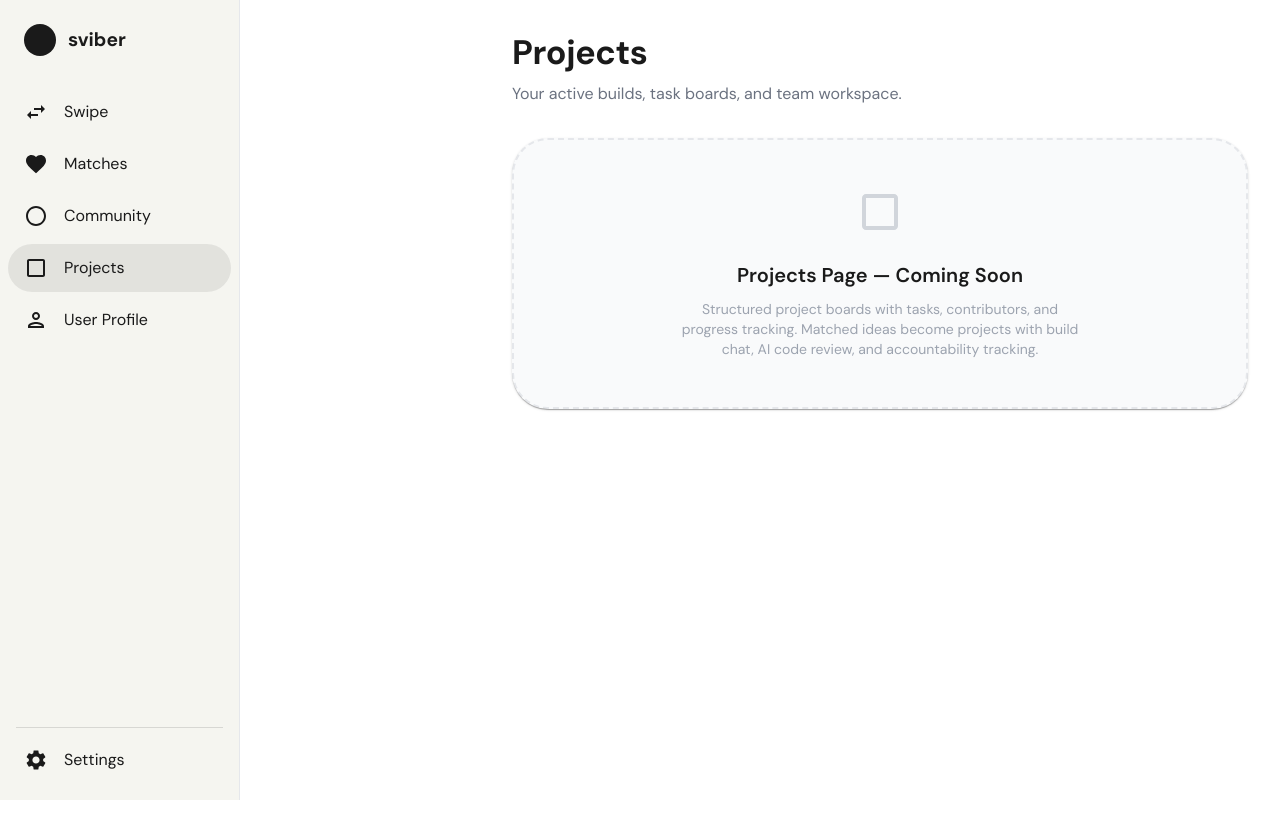
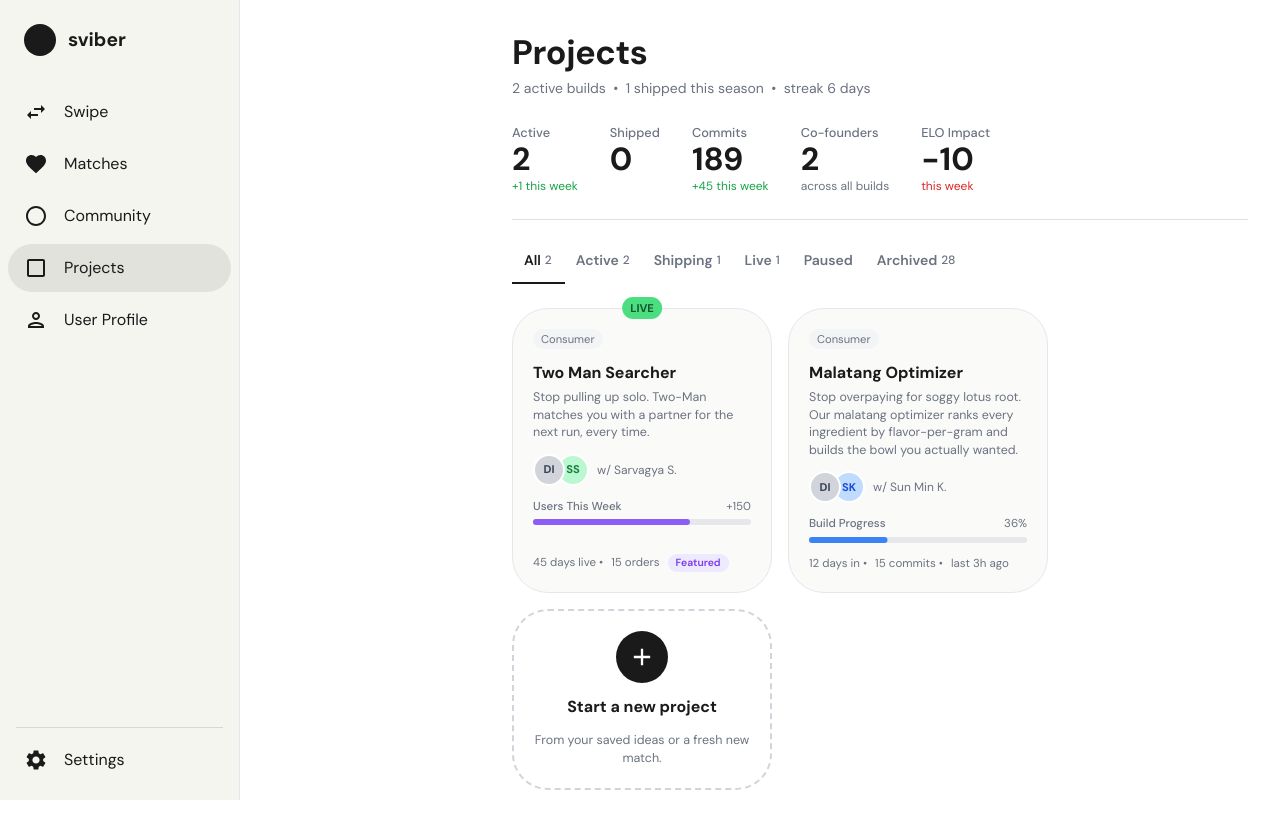
Before and after one commit to som1shi/sviber, a React (Vite) app in the folder client/: page /app/projects in a window 1280 px wide. Before the commit the page ends 800 px from the top, so only its background shows below. Built offline with nearby package versions, Linux system fonts and the light colour scheme; no server answers.

Commit message:
implement projects page frontend

```diff
--- a/client/src/pages/ProjectsPage.jsx
+++ b/client/src/pages/ProjectsPage.jsx
@@ -1,32 +1,300 @@
-import { Box, Typography, Paper } from '@mui/material';
-import { CheckBoxOutlineBlank as CheckBoxOutlineBlankIcon } from '@mui/icons-material';
+import { useState } from 'react';
+import {
+  Box,
+  Typography,
+  Tabs,
+  Tab,
+  Paper,
+  Avatar,
+  AvatarGroup,
+  Chip,
+  LinearProgress,
+  Divider,
+} from '@mui/material';
+import AddIcon from '@mui/icons-material/Add';
+
+const stats = [
+  { label: 'Active', value: 2, sub: '+1 this week', subColor: '#16a34a' },
+  { label: 'Shipped', value: 0, sub: null },
+  { label: 'Commits', value: 189, sub: '+45 this week', subColor: '#16a34a' },
+  { label: 'Co-founders', value: 2, sub: 'across all builds', subColor: '#6b7280' },
+  { label: 'ELO Impact', value: '-10', sub: 'this week', subColor: '#dc2626' },
+];
+
+const tabs = ['All', 'Active', 'Shipping', 'Live', 'Paused', 'Archived'];
+const tabCounts = { All: 2, Active: 2, Shipping: 1, Live: 1, Archived: 28 };
+
+const projects = [
+  {
+    id: 1,
+    tag: 'Consumer',
+    title: 'Two Man Searcher',
+    description: 'Stop pulling up solo. Two-Man matches you with a partner for the next run, every time.',
+    avatars: ['DI', 'SS'],
+    cofounder: 'Sarvagya S.',
+    live: true,
+    metric: { label: 'Users This Week', value: 72, suffix: '+150' },
+    footer: ['45 days live', '15 orders'],
+    featured: true,
+  },
+  {
+    id: 2,
+    tag: 'Consumer',
+    title: 'Malatang Optimizer',
+    description: 'Stop overpaying for soggy lotus root. Our malatang optimizer ranks every ingredient by flavor-per-gram and builds the bowl you actually wanted.',
+    avatars: ['DI', 'SK'],
+    cofounder: 'Sun Min K.',
+    live: false,
+    metric: { label: 'Build Progress', value: 36, suffix: '36%' },
+    footer: ['12 days in', '15 commits', 'last 3h ago'],
+    featured: false,
+  },
+];
+
+const avatarColors = {
+  DI: { bg: '#d1d5db', fg: '#374151' },
+  SS: { bg: '#bbf7d0', fg: '#15803d' },
+  SK: { bg: '#bfdbfe', fg: '#1d4ed8' },
+};
 
 export default function ProjectsPage() {
+  const [activeTab, setActiveTab] = useState(0);
+
   return (
     <Box>
-      <Typography variant="h4" sx={{ fontWeight: 700, mb: 1 }}>
+      {/* Header */}
+      <Typography variant="h4" sx={{ fontWeight: 700, mb: 0.5 }}>
         Projects
       </Typography>
-      <Typography sx={{ color: '#6b7280', mb: 4 }}>
-        Your active builds, task boards, and team workspace.
+      <Typography sx={{ color: '#6b7280', fontSize: '0.875rem', mb: 3 }}>
+        2 active builds &nbsp;•&nbsp; 1 shipped this season &nbsp;•&nbsp; streak 6 days
       </Typography>
-      <Paper
+
+      {/* Stats row */}
+      <Box sx={{ display: 'flex', gap: 4, mb: 3 }}>
+        {stats.map((stat) => (
+          <Box key={stat.label}>
+            <Typography sx={{ fontSize: '0.8rem', color: '#6b7280', fontWeight: 500 }}>
+              {stat.label}
+            </Typography>
+            <Typography sx={{ fontSize: '2rem', fontWeight: 700, lineHeight: 1.1 }}>
+              {stat.value}
+            </Typography>
+            {stat.sub && (
+              <Typography sx={{ fontSize: '0.75rem', color: stat.subColor }}>
+                {stat.sub}
+              </Typography>
+            )}
+          </Box>
+        ))}
+      </Box>
+
+      <Divider sx={{ mb: 2 }} />
+
+      {/* Tabs */}
+      <Tabs
+        value={activeTab}
+        onChange={(_, v) => setActiveTab(v)}
         sx={{
-          p: 6,
-          textAlign: 'center',
-          backgroundColor: '#f9fafb',
-          border: '2px dashed #e5e7eb',
-          borderRadius: 3,
+          mb: 3,
+          '& .MuiTab-root': { textTransform: 'none', fontWeight: 600, minWidth: 'auto', px: 1.5 },
+          '& .MuiTabs-indicator': { backgroundColor: '#1a1a1a' },
+          '& .Mui-selected': { color: '#1a1a1a !important' },
         }}
       >
-        <CheckBoxOutlineBlankIcon sx={{ fontSize: 48, color: '#d1d5db', mb: 2 }} />
-        <Typography variant="h6" sx={{ fontWeight: 600, mb: 1 }}>
-          Projects Page — Coming Soon
-        </Typography>
-        <Typography variant="body2" sx={{ color: '#9ca3af', maxWidth: 400, mx: 'auto' }}>
-          Structured project boards with tasks, contributors, and progress tracking. Matched ideas become projects with build chat, AI code review, and accountability tracking.
-        </Typography>
-      </Paper>
+        {tabs.map((tab) => (
+          <Tab
+            key={tab}
+            label={
+              <Box sx={{ display: 'flex', alignItems: 'center', gap: 0.5 }}>
+                {tab}
+                {tabCounts[tab] !== undefined && (
+                  <Typography
+                    component="span"
+                    sx={{ fontSize: '0.75rem', color: '#6b7280', fontWeight: 500 }}
+                  >
+                    {tabCounts[tab]}
+                  </Typography>
+                )}
+              </Box>
+            }
+          />
+        ))}
+      </Tabs>
+
+      {/* Cards grid */}
+      <Box sx={{ display: 'flex', gap: 2, flexWrap: 'wrap', alignItems: 'stretch' }}>
+        {projects.map((project) => (
+          <Paper
+            key={project.id}
+            elevation={0}
+            sx={{
+              width: 260,
+              border: '1px solid #e5e7eb',
+              borderRadius: 3,
+              p: 2.5,
+              display: 'flex',
+              flexDirection: 'column',
+              gap: 1.5,
+              position: 'relative',
+              backgroundColor: '#fafaf8',
+            }}
+          >
+            {/* LIVE badge */}
+            {project.live && (
+              <Chip
+                label="LIVE"
+                size="small"
+                sx={{
+                  position: 'absolute',
+                  top: -12,
+                  left: '50%',
+                  transform: 'translateX(-50%)',
+                  backgroundColor: '#4ade80',
+                  color: '#14532d',
+                  fontWeight: 700,
+                  fontSize: '0.7rem',
+                  height: 22,
+                }}
+              />
+            )}
+
+            {/* Tag */}
+            <Chip
+              label={project.tag}
+              size="small"
+              sx={{
+                alignSelf: 'flex-start',
+                backgroundColor: '#f3f4f6',
+                color: '#6b7280',
+                fontSize: '0.7rem',
+                height: 20,
+                borderRadius: 1,
+              }}
+            />
+
+            {/* Title + description */}
+            <Box>
+              <Typography sx={{ fontWeight: 700, fontSize: '1rem', mb: 0.5 }}>
+                {project.title}
+              </Typography>
+              <Typography sx={{ fontSize: '0.78rem', color: '#6b7280', lineHeight: 1.4 }}>
+                {project.description}
+              </Typography>
+            </Box>
+
+            {/* Avatars + cofounder */}
+            <Box sx={{ display: 'flex', alignItems: 'center', gap: 1 }}>
+              <AvatarGroup max={3} sx={{ '& .MuiAvatar-root': { width: 28, height: 28, fontSize: '0.7rem' } }}>
+                {project.avatars.map((initials) => (
+                  <Avatar
+                    key={initials}
+                    sx={{
+                      bgcolor: avatarColors[initials]?.bg ?? '#e5e7eb',
+                      color: avatarColors[initials]?.fg ?? '#374151',
+                      fontWeight: 700,
+                      fontSize: '0.65rem',
+                      width: 28,
+                      height: 28,
+                    }}
+                  >
+                    {initials}
+                  </Avatar>
+                ))}
+              </AvatarGroup>
+              <Typography sx={{ fontSize: '0.75rem', color: '#6b7280' }}>
+                w/ {project.cofounder}
+              </Typography>
+            </Box>
+
+            {/* Progress metric */}
+            <Box>
+              <Box sx={{ display: 'flex', justifyContent: 'space-between', mb: 0.5 }}>
+                <Typography sx={{ fontSize: '0.72rem', color: '#6b7280', fontWeight: 500 }}>
+                  {project.metric.label}
+                </Typography>
+                <Typography sx={{ fontSize: '0.72rem', color: '#6b7280' }}>
+                  {project.metric.suffix}
+                </Typography>
+              </Box>
+              <LinearProgress
+                variant="determinate"
+                value={project.metric.value}
+                sx={{
+                  borderRadius: 4,
+                  height: 6,
+                  backgroundColor: '#e5e7eb',
+                  '& .MuiLinearProgress-bar': {
+                    backgroundColor: project.live ? '#8b5cf6' : '#3b82f6',
+                    borderRadius: 4,
+                  },
+                }}
+              />
+            </Box>
+
+            {/* Footer */}
+            <Box sx={{ display: 'flex', alignItems: 'center', gap: 1, flexWrap: 'wrap', mt: 'auto' }}>
+              {project.footer.map((item, i) => (
+                <Typography key={i} sx={{ fontSize: '0.72rem', color: '#6b7280' }}>
+                  {item}{i < project.footer.length - 1 ? ' •' : ''}
+                </Typography>
+              ))}
+              {project.featured && (
+                <Chip
+                  label="Featured"
+                  size="small"
+                  sx={{
+                    backgroundColor: '#ede9fe',
+                    color: '#7c3aed',
+                    fontSize: '0.65rem',
+                    height: 18,
+                    fontWeight: 600,
+                  }}
+                />
+              )}
+            </Box>
+          </Paper>
+        ))}
+
+        {/* Start a new project card */}
+        <Paper
+          elevation={0}
+          sx={{
+            width: 260,
+            border: '2px dashed #d1d5db',
+            borderRadius: 3,
+            p: 2.5,
+            display: 'flex',
+            flexDirection: 'column',
+            alignItems: 'center',
+            justifyContent: 'center',
+            gap: 1.5,
+            cursor: 'pointer',
+            backgroundColor: 'transparent',
+            '&:hover': { backgroundColor: '#f9fafb' },
+          }}
+        >
+          <Box
+            sx={{
+              width: 52,
+              height: 52,
+              borderRadius: '50%',
+              backgroundColor: '#1a1a1a',
+              display: 'flex',
+              alignItems: 'center',
+              justifyContent: 'center',
+            }}
+          >
+            <AddIcon sx={{ color: '#fff', fontSize: 28 }} />
+          </Box>
+          <Typography sx={{ fontWeight: 700, fontSize: '1rem' }}>
+            Start a new project
+          </Typography>
+          <Typography sx={{ fontSize: '0.78rem', color: '#6b7280', textAlign: 'center' }}>
+            From your saved ideas or a fresh new match.
+          </Typography>
+        </Paper>
+      </Box>
     </Box>
   );
 }
```
